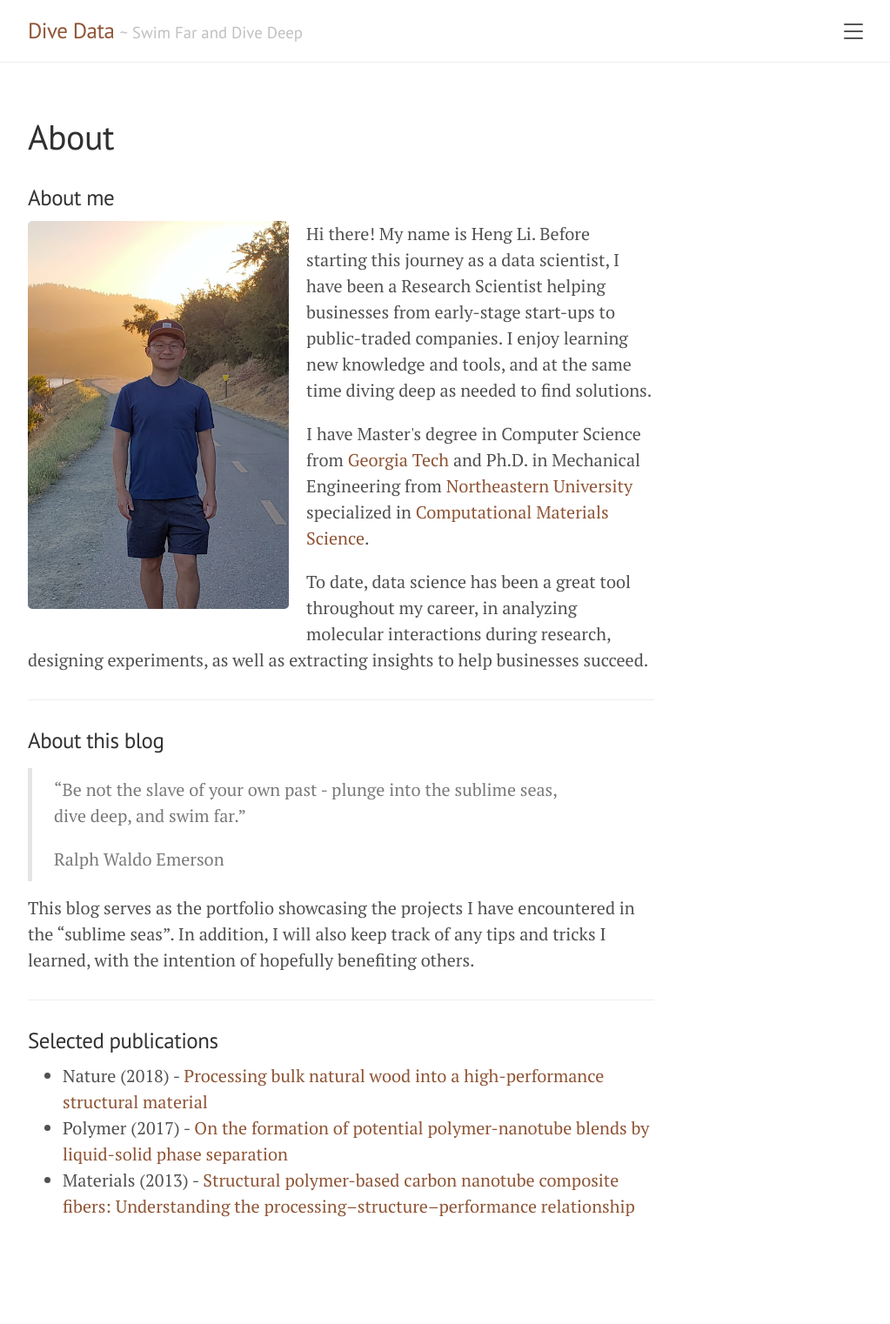
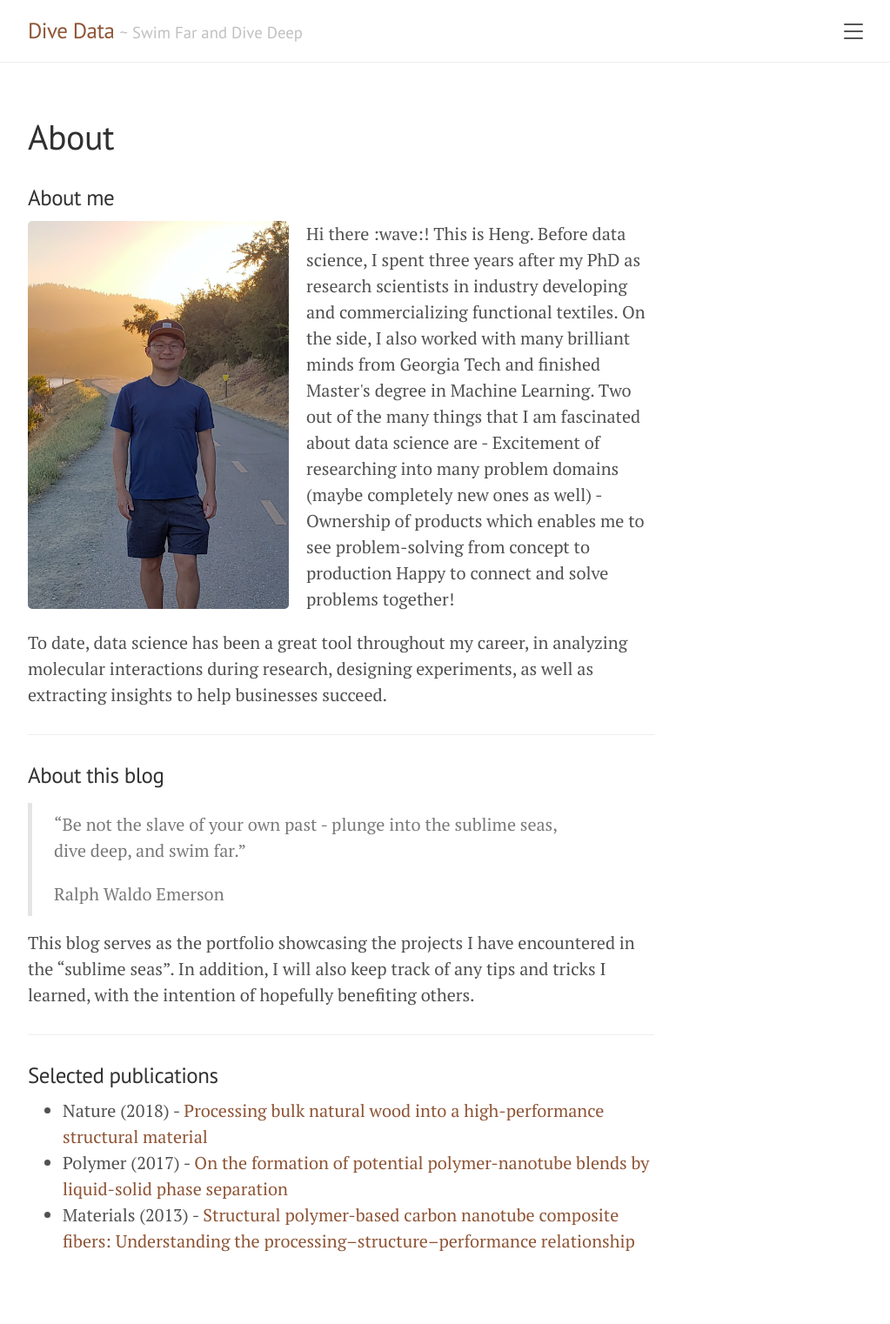
Before and after one commit to hengli700/dive-data, a Jekyll site: the page built from about.md, in a window 1280 px wide. Shown: the whole page at 87% size, without its empty margins (248-1271 px from the left). Built offline with Jekyll 4.4.1, drawn with Linux system fonts in a browser that asks for light colours; before the commit the page ends 1482 px from its top, so only the background shows below that.

Commit message:
updated about.md

```diff
--- a/about.md
+++ b/about.md
@@ -7,10 +7,15 @@ title: About
 <img style="float: left; width: 15em; margin-right: 1em" src="{{site.baseurl}}/assets/img/about/profile.png" alt="profile image"/>
 </div>
 <p>
-  Hi there! My name is Heng Li. Before starting this journey as a data scientist, I have been a Research Scientist helping businesses from early-stage start-ups to public-traded companies. I enjoy learning new knowledge and tools, and at the same time diving deep as needed to find solutions.
-</p>
-<p>
-  I have Master's degree in Computer Science from <a href="https://www.gatech.edu/" target="_blank">Georgia Tech</a> and Ph.D. in Mechanical Engineering from <a href="https://www.northeastern.edu/" target="_blank">Northeastern University</a> specialized in <a href="https://en.wikipedia.org/wiki/Computational_materials_science" target="_blank">Computational Materials Science</a>.
+Hi there :wave:! This is Heng.
+
+Before data science, I spent three years after my PhD as research scientists in industry developing and commercializing functional textiles. On the side, I also worked with many brilliant minds from Georgia Tech and finished Master's degree in Machine Learning.
+
+Two out of the many things that I am fascinated about data science are
+- Excitement of researching into many problem domains (maybe completely new ones as well)
+- Ownership of products which enables me to see problem-solving from concept to production
+
+Happy to connect and solve problems together!
 </p>
 
 <p>
```
Also changed, not shown: _posts/2022-01-12-parkomfort-safe-parking-recommendation.markdown (+2 -5 lines).
